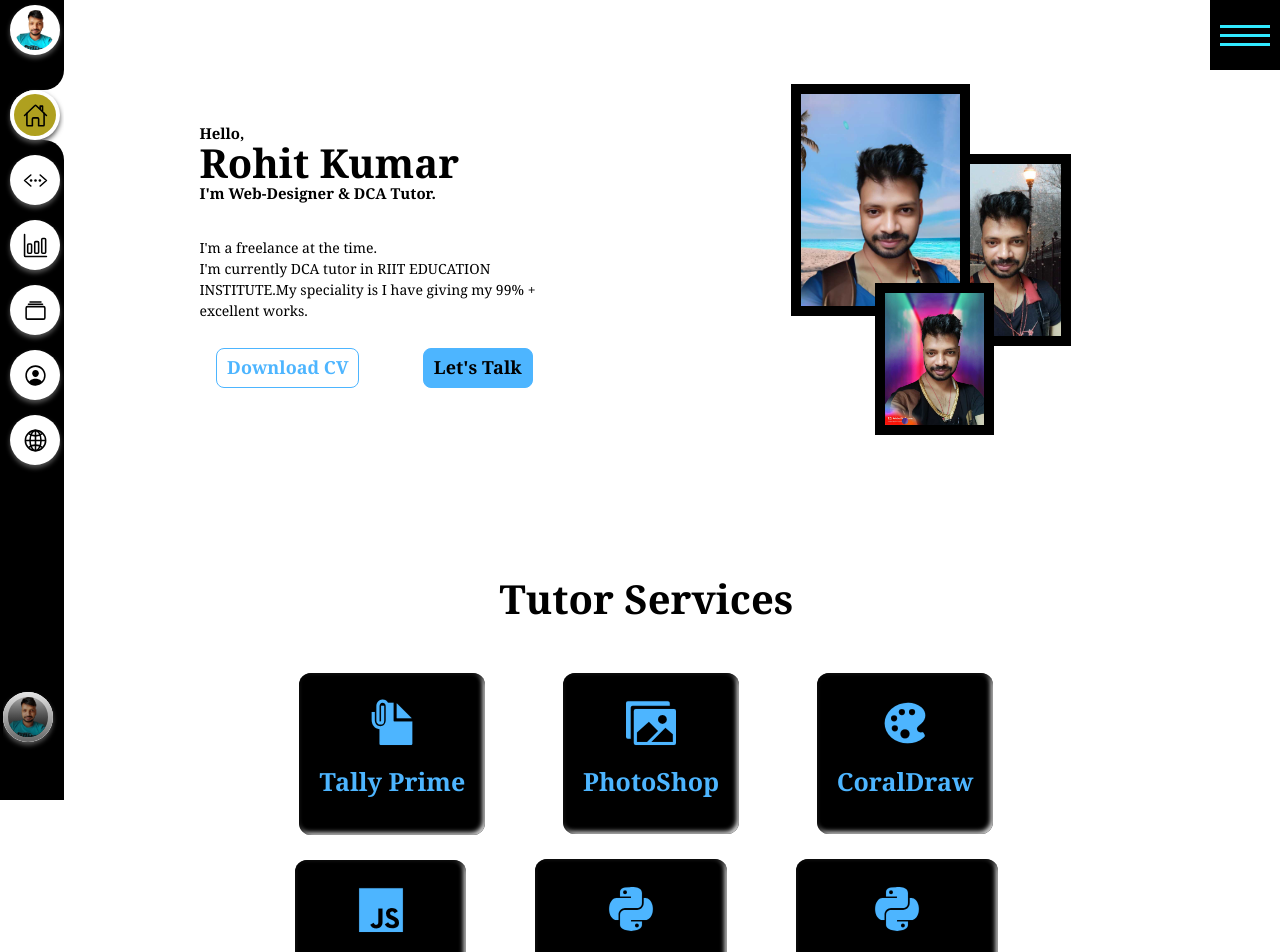
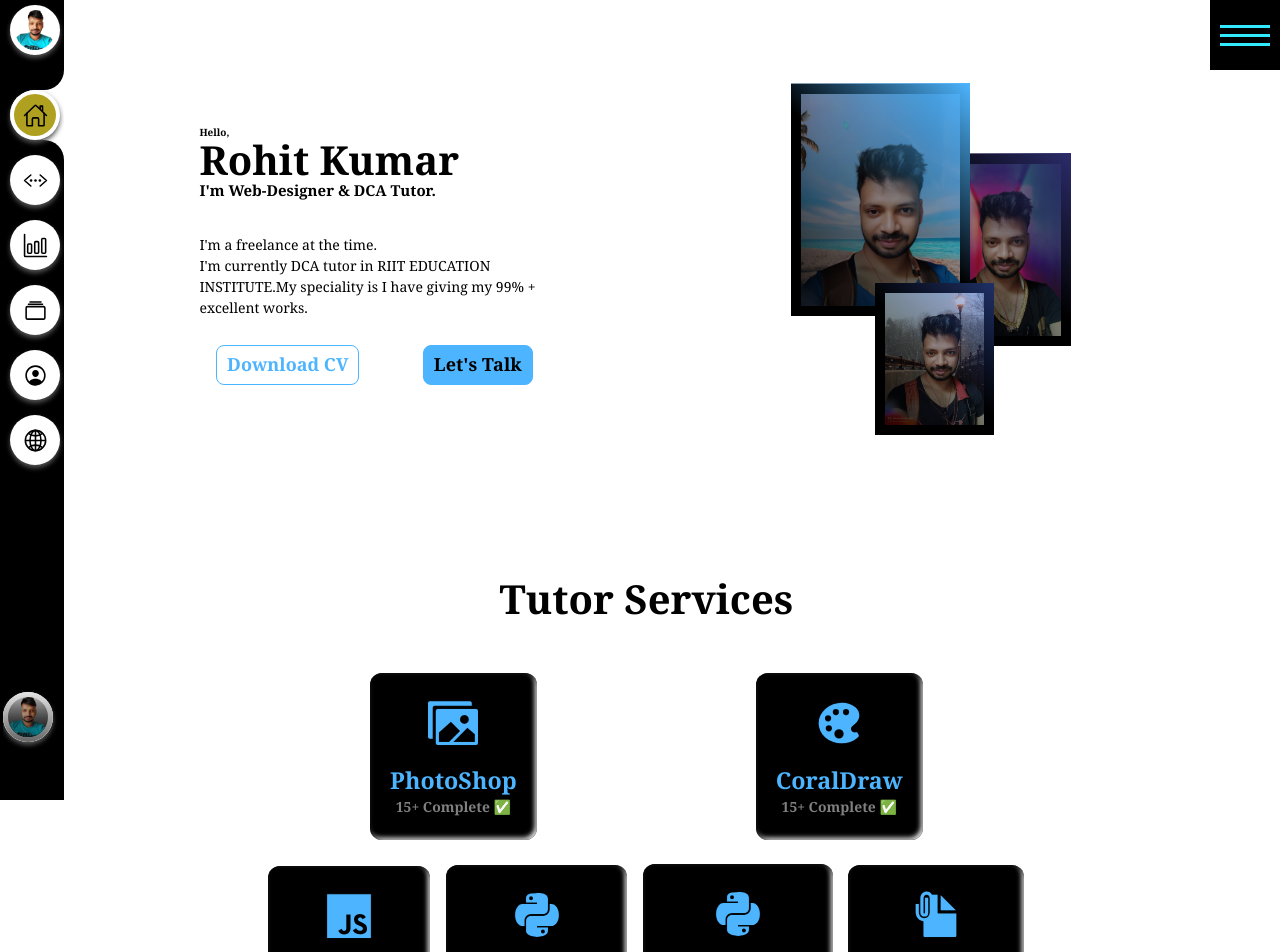
Before and after one commit to Singh8700/Theme2, a React (Vite) app: page /#/ in a window 1280 px wide. Shown: the top 952 px of the page. Built offline with nearby package versions, Linux system fonts and the light colour scheme.

Commit message:
first-commit

```diff
--- a/src/components/heroSection/HeroSection.tsx
+++ b/src/components/heroSection/HeroSection.tsx
@@ -47,10 +47,10 @@
         flex-direction:column;
         text-shadow:1px 0px 1px var(--wht);
         h2{
-          font-size:2.5rem;
+          font-size:100em;
         }
         h3{
-          font-size:2rem;
+          font-size:60em;
           color:gray;
           padding-bottom:1em;
           margin-top:-0.5em;
--- a/src/components/home/Home.tsx
+++ b/src/components/home/Home.tsx
@@ -6,7 +6,7 @@
   //alert(window.innerWidth)
   return (
     <>
-    <div className="container flex">
+    <div id="home" className="container flex">
     <div className="textSection">
     <h3 className="subTitle">
     Hello,
--- a/src/components/imgGallery/ImgGallery.tsx
+++ b/src/components/imgGallery/ImgGallery.tsx
@@ -8,10 +8,10 @@
       <img src="pic01.jpg" alt="Rohit Kumar Singh"/>
     </div>
    <div className="imgs imgSec flex">
-      <img src="pic03.jpg" alt="Rohit Kumar Singh"/>
+      <img src="pic02.jpg" alt="Rohit Kumar Singh"/>
     </div>
     <div className="imgs imgThr flex">
-    <img src="pic02.jpg" alt="Rohit Kumar Singh"/>
+    <img src="pic03.jpg" alt="Rohit Kumar Singh"/>
     </div>
     </div>
     </>
--- a/src/components/imgGallery/imgGallery.css
+++ b/src/components/imgGallery/imgGallery.css
@@ -36,3 +36,41 @@
   width: 250em;
   left: 300em;
 }
+
+.imgGallery .imgs.imgSec:after {
+  content: '';
+  position: absolute;
+  bottom: 0em;
+  left: 0;
+  width: 100%;
+  height: 142%;
+  background-image: linear-gradient(45deg, rgba(0, 0, 0, 0.9), rgba(0, 0, 0, 0.4), var(--color-primary-variant));
+  transition: 0.5s;
+}
+
+.imgGallery .imgs.imgOne:after {
+  content: '';
+  position: absolute;
+  bottom: 0em;
+  left: 0;
+  width: 100%;
+  height: 217%;
+  background-image: linear-gradient(45deg, rgba(0, 0, 0, 0.9), rgba(0, 0, 0, 0.4), var(--color-primary));
+  transition: 0.5s;
+}
+
+.imgGallery .imgs.imgThr:after {
+  content: '';
+  position: absolute;
+  bottom: 0em;
+  left: 0;
+  width: 100%;
+  height: 180%;
+  background-image: linear-gradient(45deg, rgba(0, 0, 0, 0.8), rgba(0, 0, 0, 0.4), var(--color-bg-variant));
+  transition: 0.5s;
+}
+
+.imgGallery .imgs.imgOne:hover:after, .imgGallery .imgs.imgSec:hover:after, .imgGallery .imgs.imgThr:hover:after {
+  width: 0%;
+  height: 0%;
+}
--- a/src/components/imgGallery/imgGallery.scss
+++ b/src/components/imgGallery/imgGallery.scss
@@ -31,4 +31,38 @@
     width:250em;
     left:300em;
   }
+  .imgs.imgSec:after{
+    content:'';
+    position: absolute;
+    bottom:0em;
+    left:0;
+    width:100%;
+    height:142%;
+    background-image: linear-gradient( 45deg,rgba(0,0,0,0.9), rgba(0,0,0,0.4),var(--color-primary-variant));
+    transition:0.5s;
+  }
+  .imgs.imgOne:after{
+    content:'';
+    position: absolute;
+    bottom:0em;
+    left:0;
+    width:100%;
+    height:217%;
+    background-image: linear-gradient( 45deg,rgba(0,0,0,0.9), rgba(0,0,0,0.4),var(--color-primary));
+    transition:0.5s;
+  }
+    .imgs.imgThr:after{
+    content:'';
+    position: absolute;
+    bottom:0em;
+    left:0;
+    width:100%;
+    height:180%;
+    background-image: linear-gradient( 45deg,rgba(0,0,0,0.8), rgba(0,0,0,0.4),var(--color-bg-variant));
+    transition:0.5s;
+  }
+  .imgs.imgOne:hover:after,.imgs.imgSec:hover:after,.imgs.imgThr:hover:after{
+    width:0%;
+    height:0%;
+  }
 }
--- a/src/components/services/TutorApi.tsx
+++ b/src/components/services/TutorApi.tsx
@@ -8,7 +8,8 @@
     icon:<IonIcon icon={desktop}/>,
     cl:"transX",
     cll:"transY",
-    text:"Basic & Advance Computer Course"
+    text:"Basic & Advance Computer Course",
+    exp:"15+ Complete ✅ ",
 
   },
   {
@@ -16,28 +17,32 @@
     cl:"transY",
     cll:"transX",
     icon:<IonIcon icon={logoCss3}/>,
-    text:"CSS3"
+    text:"CSS3",
+    exp:"15+ Complete ✅ ",
   },
     {
     id:3,
     cl:"transY",
     cll:"transX",
     icon:<IonIcon icon={logoJavascript}/>,
-    text:"JavaScript"
+    text:"JavaScript",
+    exp:"15+ Complete ✅ ",
     },
     {
     id:4,
     cl:"transX",
     cll:"transY",
     icon:<IonIcon icon={logoPython}/>,
-    text:"Basic Pyhon"
+    text:"Basic Pyhon",
+    exp:"5+ Complete ✅ ",
   } ,
     {
     id:5,
     cl:"transY",
     cll:"transX",
     icon:<IonIcon icon={logoPython}/>,
-    text:"Basic Django"
+    text:"Basic Django",
+    exp:"5+ Complete ✅ ",
   }
   ,
     {
@@ -45,7 +50,8 @@
     cl:"transX",
     cll:"transY",
     icon:<IonIcon icon={documentAttachSharp}/>,
-    text:"Tally Prime"
+    text:"Tally Prime",
+    exp:"15+ Complete ✅ ",
   }
   ,
     {
@@ -53,7 +59,8 @@
     cl:"transY",
     cll:"transX",
     icon:<IonIcon icon={imagesSharp}/>,
-    text:"PhotoShop"
+    text:"PhotoShop",
+    exp:"15+ Complete ✅ ",
   }
   ,
     {
@@ -61,7 +68,8 @@
     cl:"transX",
     cll:"transY",
     icon:<IonIcon icon={colorPaletteSharp}/>,
-    text:"CoralDraw"
+    text:"CoralDraw",
+    exp:"15+ Complete ✅ ",
   }
  ]
  export default TutorApi
--- a/src/components/services/WebApi.tsx
+++ b/src/components/services/WebApi.tsx
@@ -9,35 +9,40 @@
     cl:"transX",
     cll:"transY",
     icon:<IonIcon icon={logoHtml5}/>,
-    text:"HTML5"
+    text:"HTML5",
+    exp:"15+ Complete ✅ ",
   },
   {
     id:2,
     cl:"transY",
     cll:"transX",
     icon:<IonIcon icon={logoCss3}/>,
-    text:"CSS3"
+    text:"CSS3",
+    exp:"15+ Complete ✅ ",
   },
     {
     id:3,
     cl:"transX",
     cll:"transY",
     icon:<IonIcon icon={logoJavascript}/>,
-    text:"JavaScript"
+    text:"JavaScript",
+    exp:"15+ Complete ✅ ",
     },
     {
     id:4,
     cl:"transY",
     cll:"transX",
     icon:<IonIcon icon={logoPython}/>,
-    text:"Basic Pyhon"
+    text:"Basic Pyhon",
+    exp:"15+ Complete ✅ ",
   } ,
     {
     id:5,
     cl:"transX",
     cll:"transY",
     icon:<IonIcon icon={logoPython}/>,
-    text:"Basic Django"
+    text:"Basic Django",
+    exp:"15+ Complete ✅ ",
   }
   ,
     {
@@ -45,7 +50,8 @@
     cl:"transY",
     cll:"transX",
     icon:<IonIcon icon={logoReact}/>,
-    text:"ReactJs"
+    text:"ReactJs",
+    exp:"15+ Complete ✅ ",
   }
   ,
     {
@@ -53,7 +59,8 @@
     cl:"transX",
     cll:"transY",
     icon:<IonIcon icon={imagesOutline}/>,
-    text:"PhotoShop"
+    text:"PhotoShop",
+    exp:"15+ Complete ✅ ",
   }
   ,
     {
@@ -61,7 +68,8 @@
     cl:"transY",
     cll:"transX",
     icon:<IonIcon icon={albumsOutline}/>,
-    text:"CoralDraw"
+    text:"CoralDraw",
+    exp:"15+ Complete ✅ ",
   }
  ]
  export default WebApi
--- a/src/index.css
+++ b/src/index.css
@@ -71,7 +71,7 @@
   margin-bottom: 10%;
 }
 h3{
-  font-size: 1.5rem;
+  font-size: 1rem;
   line-height: 1.1;
   text-align: center;
 }
```
